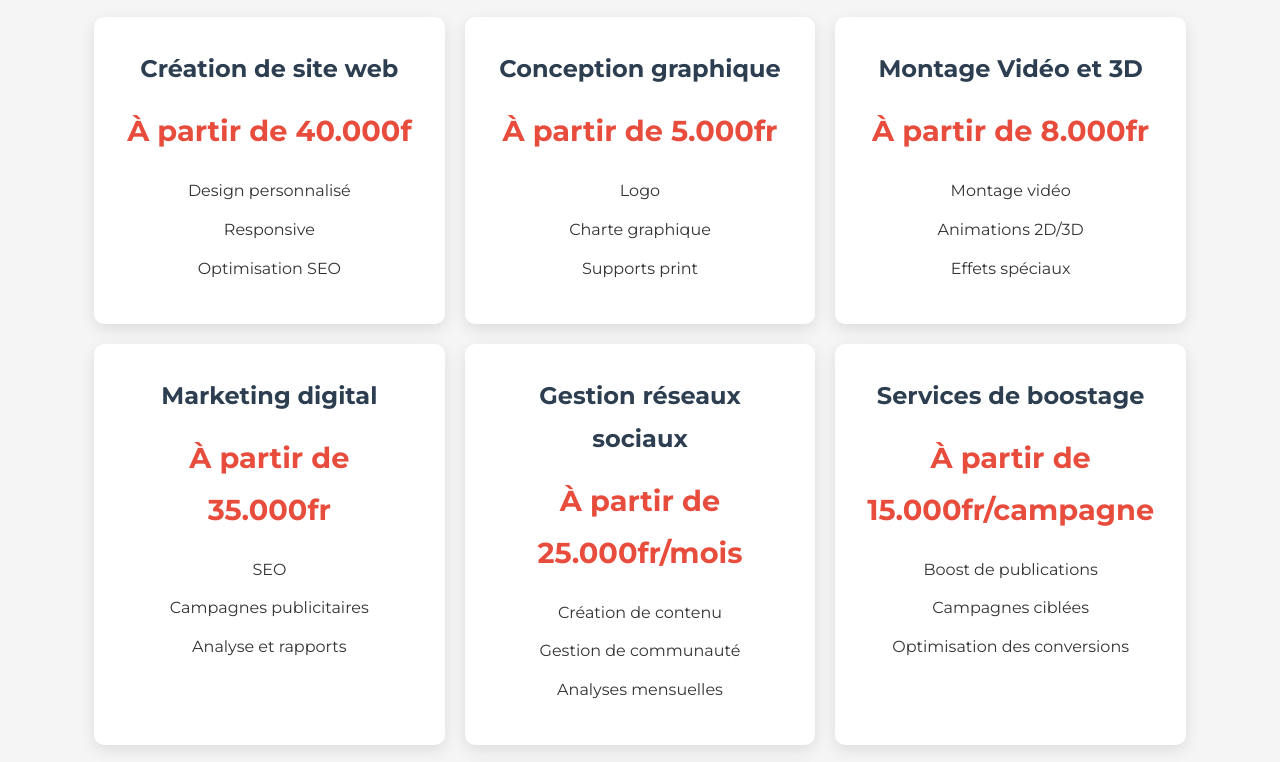
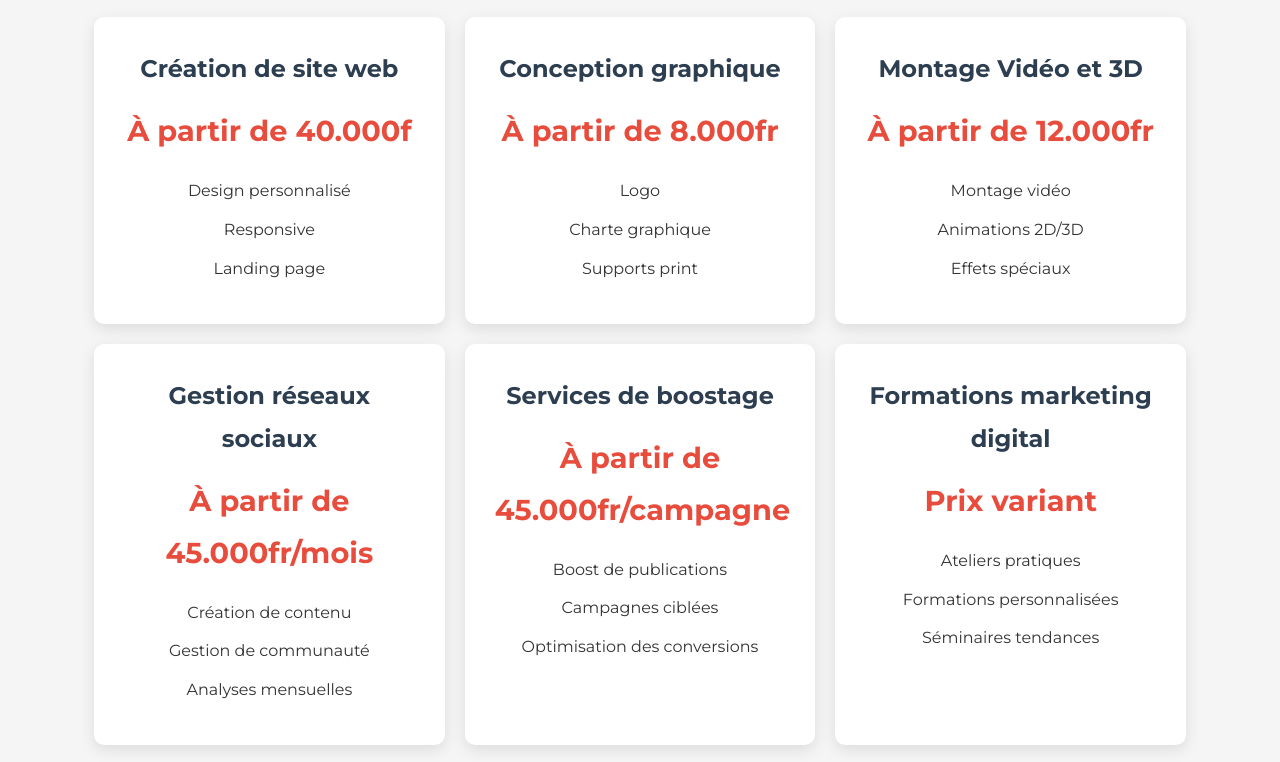
Before and after one commit to Shwaib19/platinium-1, a plain HTML site: page service.html in a window 1280 px wide. Shown: the part 3424-4186 px from the top of the page. Drawn offline with Linux system fonts and the light colour scheme.

Commit message:
Update service.html

```diff
--- a/service.html
+++ b/service.html
@@ -595,12 +595,12 @@
                             <ul>
                                 <li>Design personnalisé</li>
                                 <li>Responsive</li>
-                                <li>Optimisation SEO</li>
+                                <li>Landing page</li>
                             </ul>
                         </div>
                         <div class="pricing-card">
                             <h3>Conception graphique</h3>
-                            <p class="price">À partir de 5.000fr</p>
+                            <p class="price">À partir de 8.000fr</p>
                             <ul>
                                 <li>Logo</li>
                                 <li>Charte graphique</li>
@@ -609,7 +609,7 @@
                         </div>
                         <div class="pricing-card">
                             <h3>Montage Vidéo et 3D</h3>
-                            <p class="price">À partir de 8.000fr </p>
+                            <p class="price">À partir de 12.000fr </p>
                             <ul>
                                 <li>Montage vidéo</li>
                                 <li>Animations 2D/3D</li>
@@ -617,17 +617,8 @@
                             </ul>
                         </div>
                         <div class="pricing-card">
-                            <h3>Marketing digital</h3>
-                            <p class="price">À partir de 35.000fr</p>
-                            <ul>
-                                <li>SEO</li>
-                                <li>Campagnes publicitaires</li>
-                                <li>Analyse et rapports</li>
-                            </ul>
-                        </div>
-                        <div class="pricing-card">
                             <h3>Gestion réseaux sociaux</h3>
-                            <p class="price">À partir de 25.000fr/mois</p>
+                            <p class="price">À partir de 45.000fr/mois</p>
                             <ul>
                                 <li>Création de contenu</li>
                                 <li>Gestion de communauté</li>
@@ -636,7 +627,7 @@
                         </div>
                         <div class="pricing-card">
                             <h3>Services de boostage</h3>
-                            <p class="price">À partir de 15.000fr/campagne</p>
+                            <p class="price">À partir de 45.000fr/campagne</p>
                             <ul>
                                 <li>Boost de publications</li>
                                 <li>Campagnes ciblées</li>
```
